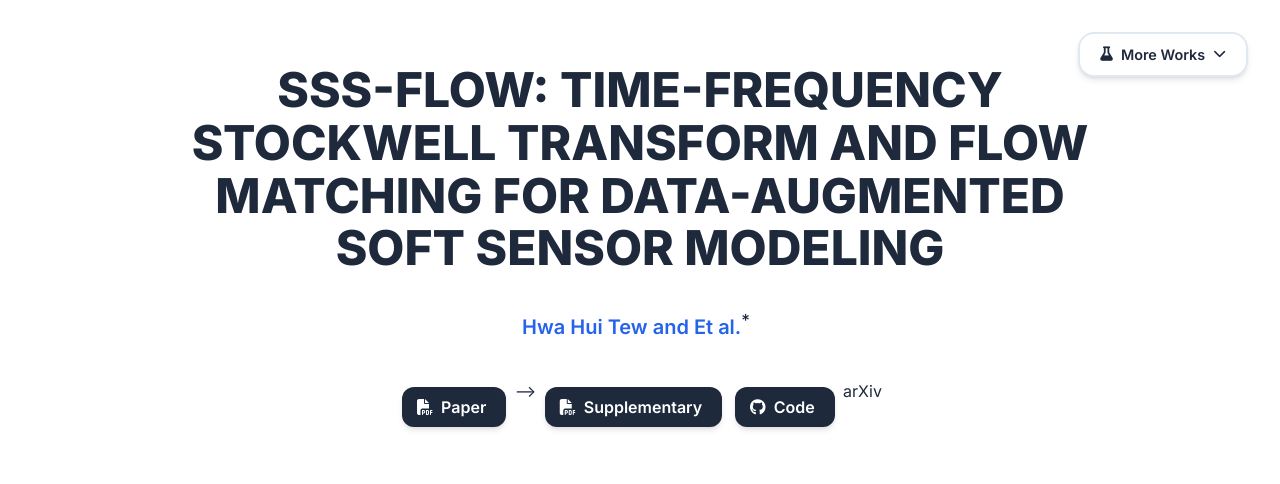
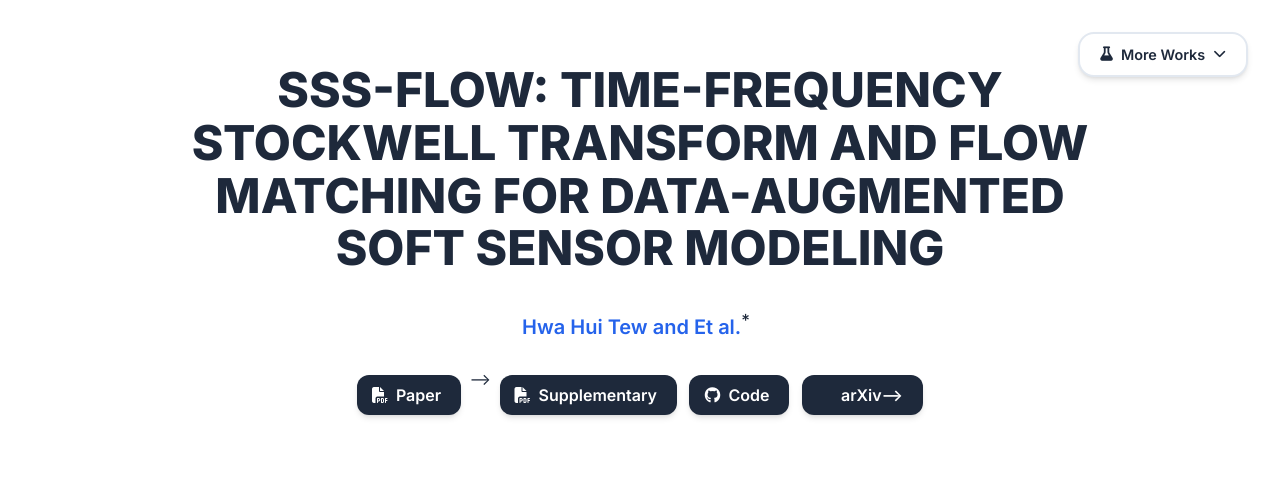
Before and after one commit to htew0001/SSS-Flow, a plain HTML site: page index.html in a window 1280 px wide. Shown: the top 484 px of the page. Drawn offline with nearby package versions, Linux system fonts and the light colour scheme; some icons are missing.

Commit message:
Update index.html

```diff
--- a/index.html
+++ b/index.html
@@ -261,8 +261,8 @@ DATA-AUGMENTED SOFT SENSOR MODELING</h1>
 <!--                     <span class="eql-cntrb"><small><br><sup>*</sup>Indicates Equal Contribution</small></span> -->
                   </div>
 
-                  <div class="column has-text-centered">
-<!--                     <div class="publication-links">
+<!--                   <div class="column has-text-centered">
+                    <div class="publication-links">
                          <!-- TODO: Update with your arXiv paper ID -->
                       <span class="link-block">
                         <a href="https://arxiv.org/pdf/<ARXIV PAPER ID>.pdf" target="_blank"
@@ -271,8 +271,8 @@ DATA-AUGMENTED SOFT SENSOR MODELING</h1>
                           <i class="fas fa-file-pdf"></i>
                         </span>
                         <span>Paper</span>
-                      </a> -->
-                    </span>
+                      </a>
+                    </span> -->
 
                     <!-- TODO: Add your supplementary material PDF or remove this section -->
                     <span class="link-block">
@@ -296,14 +296,14 @@ DATA-AUGMENTED SOFT SENSOR MODELING</h1>
                   </a>
                 </span>
 
-                <!-- TODO: Update with your arXiv paper ID -->
+<!--                 <!-- TODO: Update with your arXiv paper ID -->
                 <span class="link-block">
-<!--                   <a href="https://arxiv.org/abs/<ARXIV PAPER ID>" target="_blank"
+                  <a href="https://arxiv.org/abs/<ARXIV PAPER ID>" target="_blank"
                   class="external-link button is-normal is-rounded is-dark">
                   <span class="icon">
                     <i class="ai ai-arxiv"></i>
-                  </span> -->
-                  <span>arXiv</span>
+                  </span>
+                  <span>arXiv</span> -->
                 </a>
               </span>
             </div>
```
